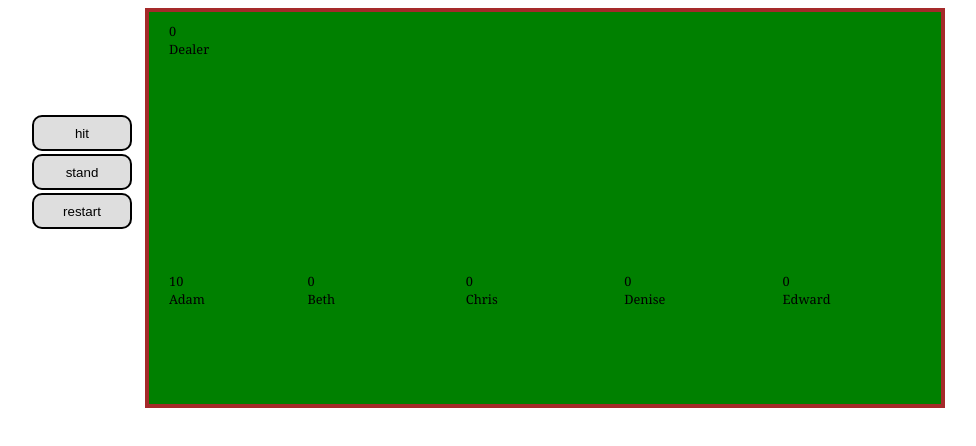
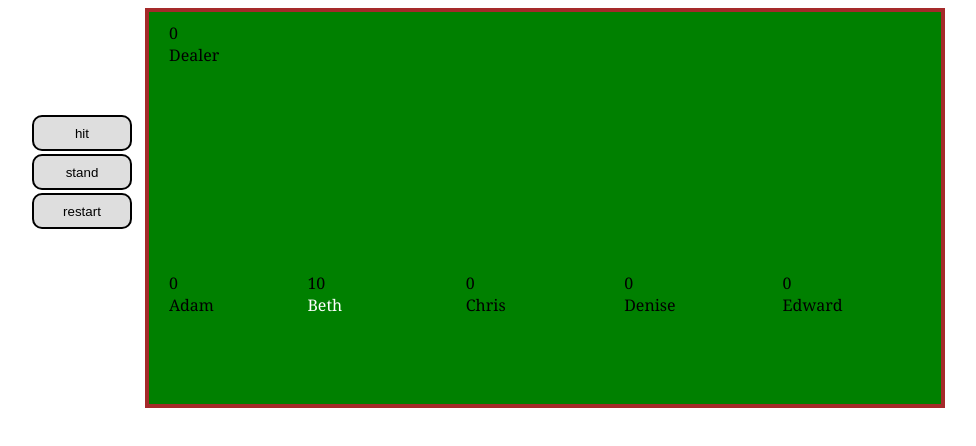
Before and after one commit to jon-r/jr_blackJack, a website: page blackJack.html in a window 1280 px wide. Both pictures are taken after a click on the button "hit". Shown: the whole page, without its empty margins (95-1071 px from the left). Drawn offline with Linux system fonts and the light colour scheme.

Commit message:
adding player rotation

```diff
--- a/blackJack.css
+++ b/blackJack.css
@@ -4,7 +4,7 @@
 
 html {
 
-  font: 1vw georgia, serif;
+  font: 16px georgia, serif;
 }
 
 .table {
--- a/blackJack.js
+++ b/blackJack.js
@@ -10,12 +10,13 @@ window.addEventListener("ready", (function (doc) {
 
 
       this.deck = new Deck(this.config.deckCount);
-      this.currentPlayer = 1;
-      this.players = this.config.players.map((n) => {
-        return new Player(n);
-      });
+
+      this.players = this.config.players.map((n) => new Player(n));
 
       this.control = new Ui(this);
+    //  this.linkUi();
+
+      this.newGame();
     }
 
     //game settings, with defaults
@@ -31,6 +32,29 @@ window.addEventListener("ready", (function (doc) {
       };
     }
 
+    newGame() {
+      this.currentPlayer = 1;
+      this.deck.setDeck();
+      this.players.map(player => player.reset());
+
+      this.dealAll();
+    }
+
+    dealAll() {
+      console.log('new game');
+      let players = this.players, currentPlayer = players[this.currentPlayer], dealer = players[0];
+      setTimeout(() => {
+
+        currentPlayer.deal(this);
+
+        this.nextPlayer();
+
+      //  if (dealer.cardsCount < 2) this.dealAll();
+
+      }, 300);
+    }
+
+
     nextPlayer() {
       let current = this.currentPlayer;
       this.players[current].output.title.classList.remove('active');
@@ -39,29 +63,39 @@ window.addEventListener("ready", (function (doc) {
       this.players[this.currentPlayer].output.title.classList.add('active');
     }
 
+
   }
+
+
   /* - deck object -------------------------------------------------------- */
   class Deck {
     constructor(decksCount) {
-      this.cards = [];
+      this.deckCount = decksCount;
+      this.setDeck();
+    }
+
+    setDeck() {
       let i, j, k;
 
+      this.cards = [];
+
       //decks
-      for (i = 0; i < decksCount; i++) {
+      for (i = 0; i < this.deckCount; i++) {
         //suits
         for (j = 0; j < 4; j++) {
           //values
           for (k = 1; k < 14; k++) {
-            this.cards.push([k,j]);
+            this.cards.push([k, j]);
           }
         }
       }
+
     }
 
     //takes a random card out of the deck
     drawOne() {
       let rng = Math.floor(Math.random() * this.cards.length);
-      return this.cards.splice(rng,1)[0];
+      return this.cards.splice(rng, 1)[0];
     }
   }
 
@@ -71,29 +105,65 @@ window.addEventListener("ready", (function (doc) {
   class Player {
     constructor(name) {
       this.name = name;
+      this.reset();
+
+      this.output = {};
+    }
+
+    reset() {
+
       this.score = 0;
       this.hand = [];
-      this.output = {};
       this.hardAce = true;
+
+      let ui = this.output;
+
+      if (ui) {
+        ui.score.innerHTML = '0';
+        while (ui.hand.firstChild) {
+          ui.hand.removeChild(
+            ui.hand.firstChild
+          );
+        }
+      }
     }
 
     setOutput() {
       this.output.title.innerHTML = this.name;
       this.output.score.innerHTML = '0';
+
     }
 
-    hit(deck) {
-      let newCard = deck.drawOne();
+    deal(game) {
+      let newCard = doc.createElement('div'),
+        table = game.control.table,
+        hand = this.output.hand,
+        goX = table.offsetWidth - hand.offsetLeft - (hand.length * 20),
+        goY = hand.offsetTop;
+       // goX = table.
+      //  goX = table.control.parent
+      //  goX = game.control .output.offsetWidth - frame.offsetLeft - (out.cardsCount * 20),
+    //    goY = frame.offsetTop;
+    }
+
+    hit(game) {
+      let newCard = game.deck.drawOne(),
+        result;
       this.hand.push(newCard);
 
       this.score += cardValue(newCard);
-      this.output.score.innerHTML = this.getScore();
 
-      this.getScore();
+      result = this.getScore();
+
+      this.output.score.innerHTML = result.scoreStr;
+
+      if (result.endTurn) gamePlay.stand(game);
+
     }
 
     getScore() {
       let scoreStr = '0',
+        endTurn = false,
         firstScore = this.hand.length < 3,
         hasAce = this.hand.some((val) => val === 0),
         thisScore = this.score;
@@ -101,7 +171,7 @@ window.addEventListener("ready", (function (doc) {
       if (firstScore && thisScore == 21) {
 
         scoreStr = `BlackJack ${thisScore}`;
-        //nextPlayer
+        endTurn = true;
 
       } else if (firstScore && hasAce) {
 
@@ -111,7 +181,7 @@ window.addEventListener("ready", (function (doc) {
       } else if (thisScore == 21) {
 
         scoreStr = thisScore;
-        //nextPlayer
+        endTurn = true;
 
       } else if (thisScore > 21 && !this.hardAce) {
         this.score = thisScore - 10;
@@ -121,12 +191,14 @@ window.addEventListener("ready", (function (doc) {
 
       } else if (thisScore > 21) {
         scoreStr = `Bust ${thisScore}`;
-        //nextPlayer
+        endTurn = true;
+
       } else {
         scoreStr = thisScore;
       }
 
-      this.output.score.innerHTML = scoreStr;
+      //this.output.score.innerHTML = scoreStr;
+      return {scoreStr,endTurn};
     }
 
   }
@@ -140,33 +212,39 @@ window.addEventListener("ready", (function (doc) {
       this.table = doc.querySelector(game.config.tableElement);
 
       //the control input
-      let input = this.setInput(game);
+      let input = this.setInput();
+
+      input.addEventListener('click', (e) => {
+        let ctrl = e.target.dataset.ctrl;
+        if (ctrl) gamePlay[ctrl](game);
+      }, false);
 
       //the outputs for each player
       let outputs = game.players.map(this.setOutputs);
 
-      outputs.concat([input]).forEach((el) => {this.table.appendChild(el);});
+      outputs.concat([input]).forEach((el) => this.table.appendChild(el));
 
-      this.gamePlay = this.setGamePlay();
 
     }
 
-    setInput(game) {
+
+
+
+    setInput() {
       let input = doc.createElement('div');
       input.className = 'control-box';
       ['hit', 'stand', 'restart'].forEach((name) => {
         var newCtrl = document.createElement('button');
         newCtrl.className = 'ctrl ctrl-' + name;
         newCtrl.innerHTML = name;
-        newCtrl.addEventListener('click', () => {
-          this.gamePlay[name](game);
-        });
+        newCtrl.dataset.ctrl = name;
         input.appendChild(newCtrl);
-        //control[name] = newCtrl;
       });
 
       return input;
     }
+
+
 
     setOutputs(playerObj, index) {
       let frame = doc.createElement('div');
@@ -184,22 +262,6 @@ window.addEventListener("ready", (function (doc) {
       playerObj.setOutput();
 
       return frame;
-    }
-
-
-    setGamePlay() {
-      return {
-        hit(game) {
-          game.players[game.currentPlayer].hit(game.deck);
-        },
-        stand(game) {
-          game.nextPlayer();
-          console.log(game.currentPlayer);
-        },
-        restart() {
-
-        }
-      };
     }
 
   }
@@ -221,6 +283,23 @@ window.addEventListener("ready", (function (doc) {
 
 
   /* - gameplay functions ------------------------------------------------- */
+
+  const gamePlay = {
+
+    //out = {
+    hit: function (game) {
+      game.players[game.currentPlayer].hit(game);
+    },
+    stand: function (game) {
+      game.nextPlayer();
+      console.log(game.currentPlayer);
+    },
+    restart: function (game) {
+      game.newGame();
+    }
+      // };
+      //return out;
+  };
 
   //http://stackoverflow.com/a/6921279
   function delay(fn, t) {
@@ -264,8 +343,9 @@ window.addEventListener("ready", (function (doc) {
 
 
   return new Game({
-    deckCount:1,
+    deckCount: 1,
     players: [
-      'Adam','Beth','Chris','Denise','Edward'
-    ]});
+      'Adam', 'Beth', 'Chris', 'Denise', 'Edward'
+    ]
+  });
 }(document)));
```
